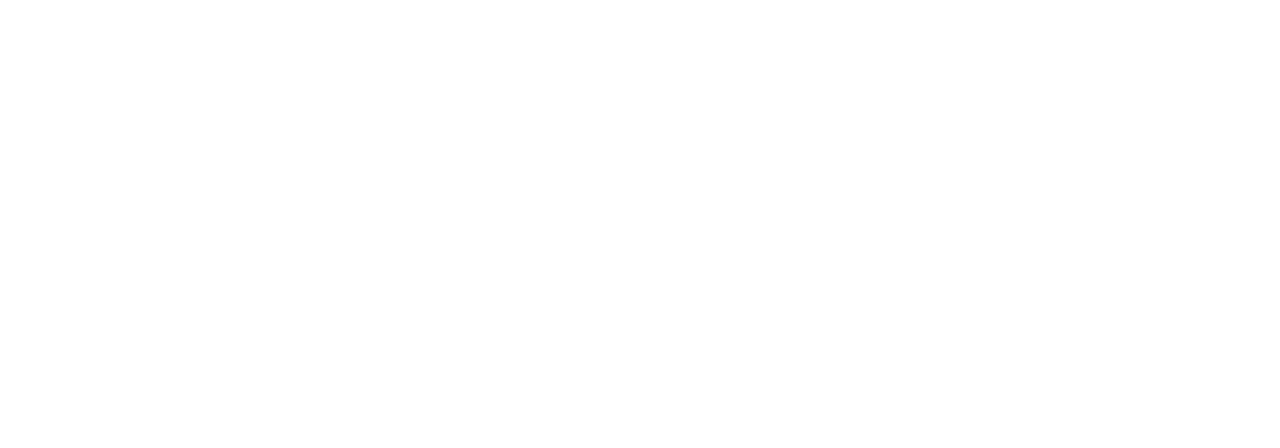
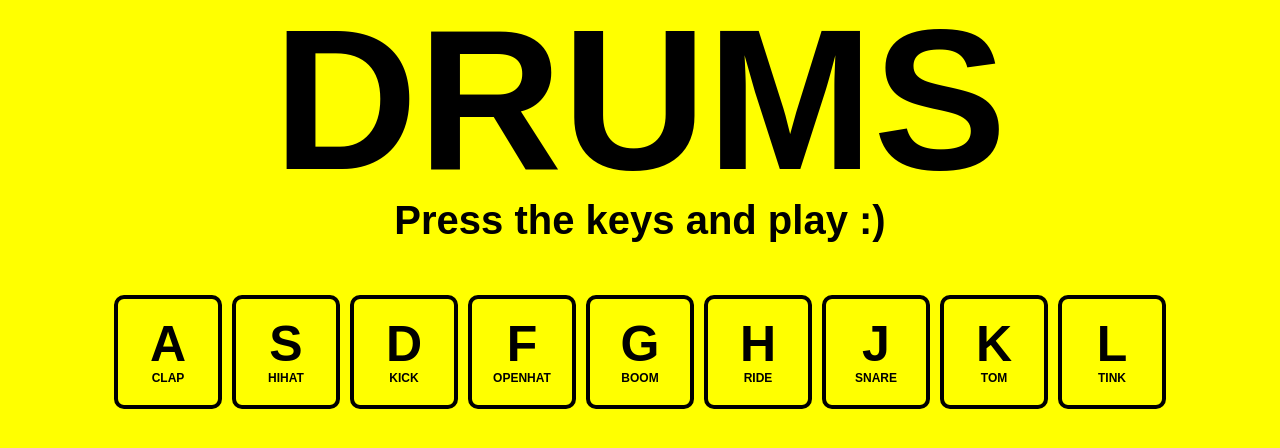
Before and after one commit to Jacekzaw1994/drum-kit, a plain HTML site: page index.html in a window 1280 px wide. Drawn offline with Linux system fonts and the light colour scheme.

Commit message:
HTML structure

```diff
--- a/index.html
+++ b/index.html
@@ -3,10 +3,60 @@
 <head>
     <meta charset="UTF-8">
     <title>Drums</title>
+    <link rel="stylesheet" href="style.css">
 </head>
 <body>
+    <header>
+        <h1>DRUMS</h1>
+        <p>Press the keys and play :)</p>
+    </header>
     <div class="keyboard">
-
+        <div data-key="65" class="key">
+            <span class="character">a</span>
+            <span class="sound">clap</span>
+        </div>
+        <div data-key="66" class="key">
+            <span class="character">s</span>
+            <span class="sound">hihat</span>
+        </div>
+        <div data-key="67" class="key">
+            <span class="character">d</span>
+            <span class="sound">kick</span>
+        </div>
+        <div data-key="68" class="key">
+            <span class="character">f</span>
+            <span class="sound">openhat</span>
+        </div>
+        <div data-key="69" class="key">
+            <span class="character">g</span>
+            <span class="sound">boom</span>
+        </div>
+        <div data-key="70" class="key">
+            <span class="character">h</span>
+            <span class="sound">ride</span>
+        </div>
+        <div data-key="71" class="key">
+            <span class="character">j</span>
+            <span class="sound">snare</span>
+        </div>
+        <div data-key="72" class="key">
+            <span class="character">k</span>
+            <span class="sound">tom</span>
+        </div>
+        <div data-key="73" class="key">
+            <span class="character">l</span>
+            <span class="sound">tink</span>
+        </div>
     </div>
+    <audio data-key="65" src="sounds/clap.wav"></audio>
+    <audio data-key="66" src="sounds/hihat.wav"></audio>
+    <audio data-key="67" src="sounds/kick.wav"></audio>
+    <audio data-key="68" src="sounds/clap.wav"></audio>
+    <audio data-key="69" src="sounds/clap.wav"></audio>
+    <audio data-key="70" src="sounds/clap.wav"></audio>
+    <audio data-key="71" src="sounds/clap.wav"></audio>
+    <audio data-key="72" src="sounds/clap.wav"></audio>
+    <audio data-key="73" src="sounds/clap.wav"></audio>
+<script type="text/javascript" src="script.js"></script>
 </body>
 </html>
--- /dev/null
+++ b/script.js
@@ -0,0 +1,3 @@
+document.addEventListener("keypress", function (e) {
+    console.log(e.keyCode);
+});
--- a/style.css
+++ b/style.css
@@ -0,0 +1,97 @@
+html, body, div, span, applet, object, iframe,
+h1, h2, h3, h4, h5, h6, p, blockquote, pre,
+a, abbr, acronym, address, big, cite, code,
+del, dfn, em, img, ins, kbd, q, s, samp,
+small, strike, strong, sub, sup, tt, var,
+b, u, i, center,
+dl, dt, dd, ol, ul, li,
+fieldset, form, label, legend,
+table, caption, tbody, tfoot, thead, tr, th, td,
+article, aside, canvas, details, embed,
+figure, figcaption, footer, header, hgroup,
+menu, nav, output, ruby, section, summary,
+time, mark, audio, video {
+    margin: 0;
+    padding: 0;
+    border: 0;
+    font-size: 100%;
+    font: inherit;
+    vertical-align: baseline;
+}
+/* HTML5 display-role reset for older browsers */
+article, aside, details, figcaption, figure,
+footer, header, hgroup, menu, nav, section {
+    display: block;
+}
+body {
+    line-height: 1;
+}
+ol, ul {
+    list-style: none;
+}
+blockquote, q {
+    quotes: none;
+}
+blockquote:before, blockquote:after,
+q:before, q:after {
+    content: '';
+    content: none;
+}
+table {
+    border-collapse: collapse;
+    border-spacing: 0;
+}
+
+html {
+    background-color: yellow;
+    font-family: Arial, SansSerif;
+}
+
+
+header {
+    display: flex;
+    width: 100%;
+    align-items: center;
+    justify-content: center;
+    flex-direction: column;
+}
+
+header h1 {
+    font-size: 200px;
+    font-weight: 900;
+}
+
+header p {
+    font-size: 40px;
+    font-weight: 700;
+}
+
+.keyboard {
+    display: flex;
+    justify-content: center;
+    width: 100%;
+    padding: 50px 20px;
+    box-sizing: border-box;
+}
+
+.keyboard .key {
+    border: 4px solid #000;
+    padding: 20px;
+    margin: 5px;
+    border-radius: 10px;
+    min-width: 60px;
+    text-align: center;
+}
+
+.keyboard .character {
+    font-weight: 900;
+    font-size: 50px;
+    text-transform: uppercase;
+    display: block;
+}
+
+.keyboard .sound {
+    font-weight: 700;
+    text-transform: uppercase;
+    font-size: 12px;
+}
```
